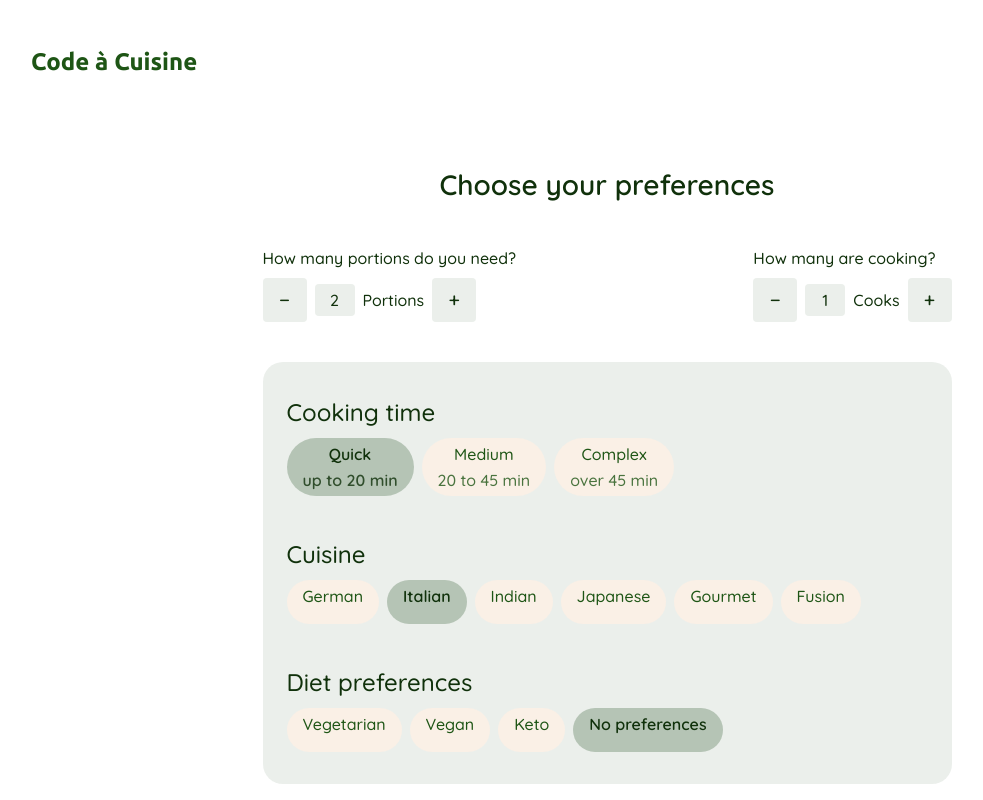
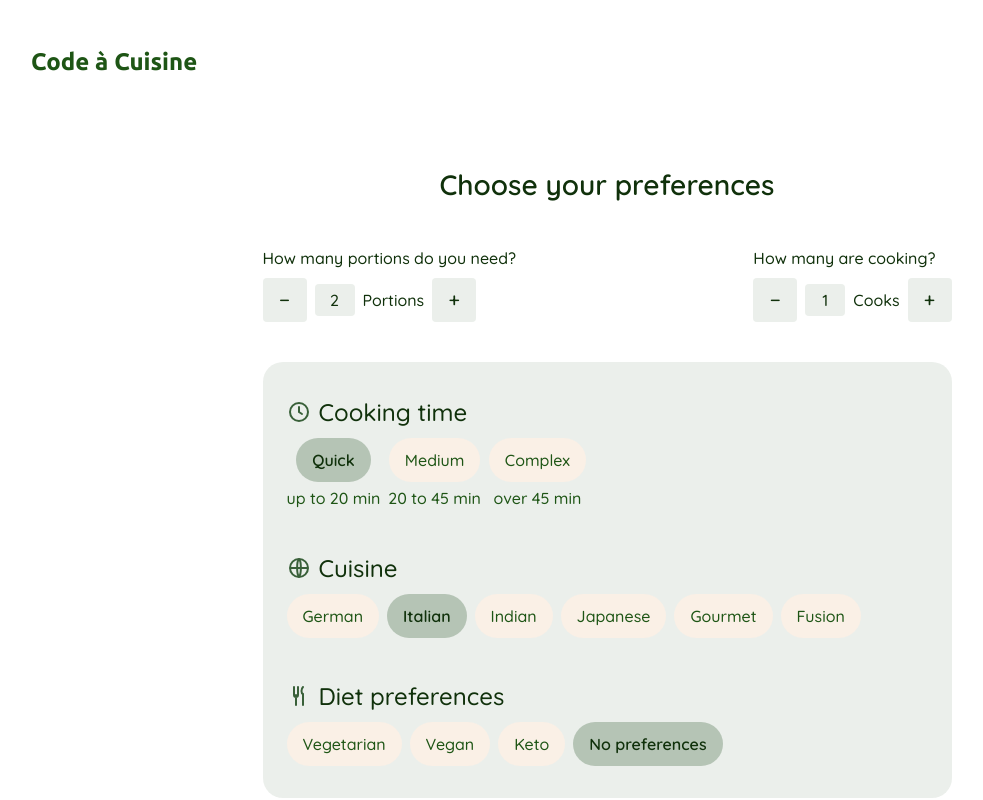
Before and after one commit to weskakay/code-a-cuisine, an Angular app: page /preferences in a window 1280 px wide. Shown: the top 800 px of the page, without its empty margins (33-1016 px from the left). Built offline with nearby package versions, Linux system fonts and the light colour scheme.

Commit message:
feat(home): draw the plates beside the claim
- add three plates as plain svg, in the project colours
- put the time range under the pill and centre the label
- mark the three groups with a clock, a globe and cutlery
- name the card above the ingredient form so the label is not repeated

```diff
--- a/src/app/components/generate/generate.html
+++ b/src/app/components/generate/generate.html
@@ -10,7 +10,7 @@
 
   <div class="step__columns">
     <section class="card" aria-labelledby="ingredient-form-title">
-      <h2 id="ingredient-form-title" class="card__title">Ingredient</h2>
+      <h2 id="ingredient-form-title" class="card__title">Add an ingredient</h2>
       <app-ingredient-form />
     </section>
 
--- /dev/null
+++ b/src/app/components/hero-plates/hero-plates.html
@@ -0,0 +1,26 @@
+<div class="plates" aria-hidden="true">
+  <svg class="plates__svg" viewBox="0 0 300 640" xmlns="http://www.w3.org/2000/svg">
+    <g class="plate">
+      <circle cx="150" cy="110" r="92" class="plate__rim" />
+      <circle cx="150" cy="110" r="70" class="plate__face" />
+      <circle cx="122" cy="96" r="20" class="food food--dark" />
+      <circle cx="160" cy="88" r="15" class="food food--mid" />
+      <circle cx="170" cy="126" r="22" class="food food--light" />
+      <circle cx="128" cy="134" r="13" class="food food--mid" />
+    </g>
+    <g class="plate">
+      <circle cx="150" cy="320" r="92" class="plate__rim" />
+      <circle cx="150" cy="320" r="70" class="plate__face" />
+      <rect x="112" y="296" width="76" height="14" rx="7" class="food food--mid" />
+      <rect x="104" y="318" width="92" height="14" rx="7" class="food food--dark" />
+      <rect x="118" y="340" width="64" height="14" rx="7" class="food food--light" />
+    </g>
+    <g class="plate">
+      <circle cx="150" cy="530" r="92" class="plate__rim" />
+      <circle cx="150" cy="530" r="70" class="plate__face" />
+      <path d="M150 486a44 44 0 1 1-0.1 0z" class="food food--light" />
+      <path d="M150 494a36 36 0 0 0 0 72z" class="food food--dark" />
+      <circle cx="150" cy="530" r="13" class="food food--mid" />
+    </g>
+  </svg>
+</div>
--- /dev/null
+++ b/src/app/components/hero-plates/hero-plates.scss
@@ -0,0 +1,40 @@
+.plates {
+  display: none;
+
+  /* Only from the wide layout on, the phone shows the words alone */
+  @media (width >= 1024px) {
+    display: block;
+    position: absolute;
+    top: 0;
+    right: var(--cc-space-xl);
+    bottom: 0;
+    width: 300px;
+    pointer-events: none;
+  }
+}
+
+.plates__svg {
+  height: 100%;
+  width: 100%;
+}
+
+.plate__rim {
+  fill: var(--cc-cream);
+  opacity: 0.25;
+}
+
+.plate__face {
+  fill: var(--cc-cream);
+}
+
+.food--dark {
+  fill: var(--cc-green-mid);
+}
+
+.food--mid {
+  fill: var(--cc-macro-fat);
+}
+
+.food--light {
+  fill: var(--cc-macro-carbs);
+}
--- a/src/app/components/home/home.html
+++ b/src/app/components/home/home.html
@@ -1,6 +1,7 @@
 <app-menu-bar [onDark]="true" />
 
 <main class="hero">
+  <app-hero-plates />
   <section class="hero__intro">
     <p class="hero__claim">AI-Powered recipe generator</p>
     <h1 class="hero__title">Code à Cuisine</h1>
--- a/src/app/components/home/home.scss
+++ b/src/app/components/home/home.scss
@@ -6,6 +6,7 @@
 }
 
 .hero {
+  position: relative;
   display: flex;
   flex-direction: column;
   justify-content: space-between;
--- a/src/app/components/home/home.ts
+++ b/src/app/components/home/home.ts
@@ -1,12 +1,13 @@
 import { Component } from '@angular/core';
 import { RouterLink } from '@angular/router';
+import { HeroPlates } from '../hero-plates/hero-plates';
 import { MenuBar } from '../menu-bar/menu-bar';
 import { SiteFooter } from '../site-footer/site-footer';
 
 /** Start page with the two calls to action. */
 @Component({
   selector: 'app-home',
-  imports: [MenuBar, RouterLink, SiteFooter],
+  imports: [HeroPlates, MenuBar, RouterLink, SiteFooter],
   templateUrl: './home.html',
   styleUrl: './home.scss',
 })
--- a/src/app/components/preferences/preferences.html
+++ b/src/app/components/preferences/preferences.html
@@ -31,9 +31,22 @@
 
   <div class="groups">
     <section class="group">
-      <h2 class="group__title">Cooking time</h2>
+      <h2 class="group__title">
+        <svg class="group__icon" viewBox="0 0 24 24" aria-hidden="true">
+          <circle cx="12" cy="12" r="9" fill="none" stroke="currentColor" stroke-width="2" />
+          <path
+            d="M12 7v5l3 2"
+            fill="none"
+            stroke="currentColor"
+            stroke-width="2"
+            stroke-linecap="round"
+          />
+        </svg>
+        Cooking time
+      </h2>
       <div class="group__tags">
         @for (time of times; track time.value) {
+          <div class="timing">
             <button
               type="button"
               class="tag"
@@ -42,14 +55,26 @@
               (click)="cookingTime.set(time.value)"
             >
               {{ time.label }}
-            <small>{{ time.hint }}</small>
             </button>
+            <small class="timing__hint">{{ time.hint }}</small>
+          </div>
         }
       </div>
     </section>
 
     <section class="group">
-      <h2 class="group__title">Cuisine</h2>
+      <h2 class="group__title">
+        <svg class="group__icon" viewBox="0 0 24 24" aria-hidden="true">
+          <circle cx="12" cy="12" r="9" fill="none" stroke="currentColor" stroke-width="2" />
+          <path
+            d="M3 12h18M12 3c2.5 2.5 2.5 15 0 18M12 3c-2.5 2.5-2.5 15 0 18"
+            fill="none"
+            stroke="currentColor"
+            stroke-width="2"
+          />
+        </svg>
+        Cuisine
+      </h2>
       <div class="group__tags">
         @for (style of cuisines; track style.value) {
           <button
@@ -66,7 +91,25 @@
     </section>
 
     <section class="group">
-      <h2 class="group__title">Diet preferences</h2>
+      <h2 class="group__title">
+        <svg class="group__icon" viewBox="0 0 24 24" aria-hidden="true">
+          <path
+            d="M7 3v8a2 2 0 0 0 4 0V3M9 11v10"
+            fill="none"
+            stroke="currentColor"
+            stroke-width="2"
+            stroke-linecap="round"
+          />
+          <path
+            d="M16 3c-2 2-2 6 0 7v11"
+            fill="none"
+            stroke="currentColor"
+            stroke-width="2"
+            stroke-linecap="round"
+          />
+        </svg>
+        Diet preferences
+      </h2>
       <div class="group__tags">
         @for (option of diets; track option.value) {
           <button
--- a/src/app/components/preferences/preferences.scss
+++ b/src/app/components/preferences/preferences.scss
@@ -91,6 +91,9 @@
 }
 
 .group__title {
+  display: flex;
+  align-items: center;
+  gap: var(--cc-space-2xs);
   color: var(--cc-green-dark);
   font-size: var(--cc-fs-xs);
   font-weight: var(--cc-fw-medium);
@@ -101,17 +104,36 @@
   }
 }
 
+.group__icon {
+  width: 24px;
+  height: 24px;
+  flex: 0 0 auto;
+  color: var(--cc-olive);
+}
+
 .group__tags {
   display: flex;
   flex-wrap: wrap;
   gap: var(--cc-space-2xs);
 }
 
-.tag {
+/* The time range sits under the pill, as in the design */
+.timing {
   display: flex;
   flex-direction: column;
   align-items: center;
-  gap: 2px;
+  gap: var(--cc-space-3xs);
+}
+
+.timing__hint {
+  color: var(--cc-green-mid);
+  font-size: var(--cc-fs-xs);
+}
+
+.tag {
+  display: flex;
+  align-items: center;
+  justify-content: center;
   min-height: var(--cc-tap-target);
   padding: var(--cc-space-3xs) var(--cc-space-xs);
   border-radius: var(--cc-radius-pill);
@@ -119,11 +141,6 @@
   color: var(--cc-green-mid);
   font-size: var(--cc-fs-xs);
   font-weight: var(--cc-fw-medium);
-
-  small {
-    font-size: var(--cc-fs-xs);
-    opacity: 0.8;
-  }
 
   &:hover {
     background: var(--cc-cream-hover);
@@ -156,7 +173,6 @@
   }
 
   @media (width >= 1024px) {
-    align-self: flex-end;
     font-size: var(--cc-fs-lg);
   }
 }
```
Also changed, not shown: src/app/components/hero-plates/hero-plates.ts (added, +9 -0 lines). Lines whose indentation alone changed are shown as unchanged.
